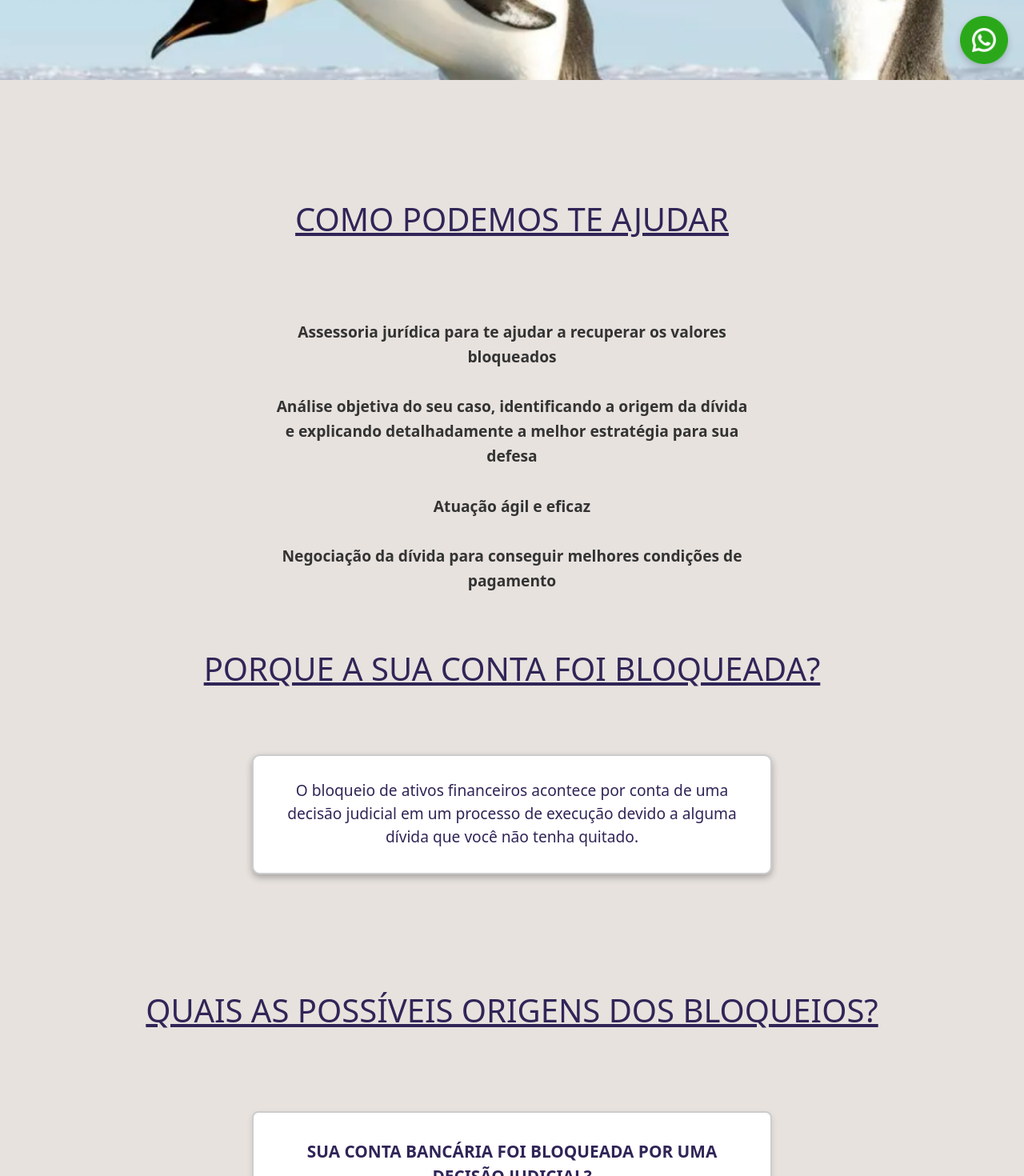
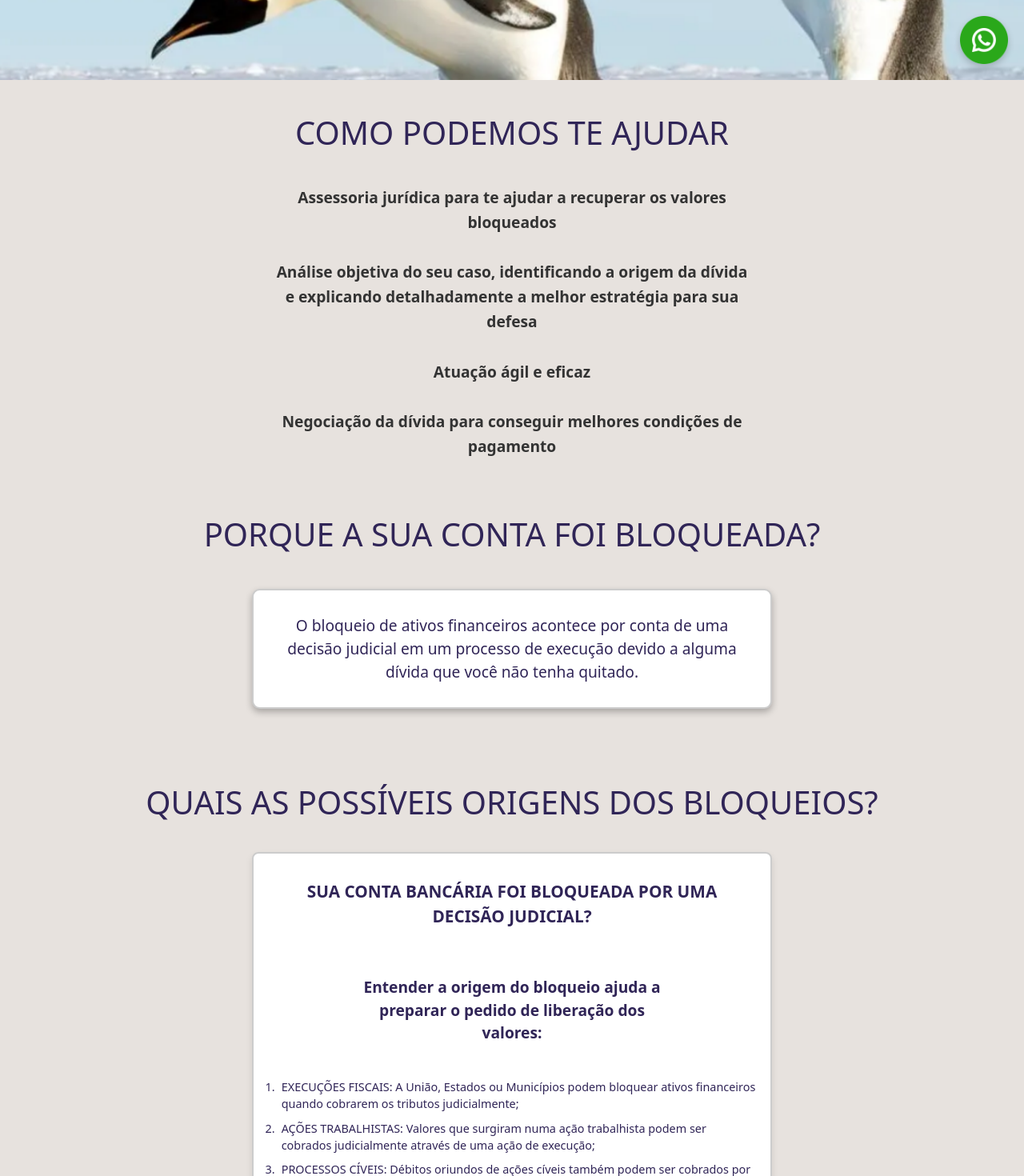
Before and after one commit to Ikejiri-1/pagina-advogados-next, a Next.js app: page / in a window 1280 px wide. Shown: the part 700-2170 px from the top of the page at 80% size. Built offline with nearby package versions, Linux system fonts and the light colour scheme.

Commit message:
organização do layout da página

```diff
--- a/src/app/globals.css
+++ b/src/app/globals.css
@@ -7,10 +7,11 @@
 :root {
   --dark-blue: #302557;
   --gray: rgb(255, 255, 255);
+  --offWhite: #e7e2de;
 }
 
 body {
-  background-color: #e7e2de;
+  background-color: var(--offWhite);
 }
 
 h2 {
--- a/src/app/page.css
+++ b/src/app/page.css
@@ -6,18 +6,30 @@
   display: flex;
   flex-direction: column;
   align-items: center;
-  margin: 3em auto;
+  margin: 0 auto;
 }
 
 .image-container {
   display: flex;
-  justify-content: center;
-  background-color: #333;
+  justify-content: space-around;
+  background-color: var(--dark-blue);
   width: 100%;
   padding: 4em 0;
   box-shadow: 0 4px 8px rgba(0, 0, 0, 0.1);
 }
 
+.img-lawyers {
+  border-radius: 1.3em;
+  box-shadow: 4px 4px 12px rgba(0, 0, 0, 0.5);
+}
+
+.names {
+  display: flex;
+  justify-content: space-between;
+  margin: 0 3.7em;
+
+  color: var(--gray);
+}
 /* SOMENTE A IMAGEM */
 .image-animate {
   opacity: 0;
--- a/src/app/page.tsx
+++ b/src/app/page.tsx
@@ -57,8 +57,6 @@ export default function Home() {
         <BlockOriginsQuestions />
 
         <WhyIsPossible />
-
-        <AboutUs />
       </div>
       <div className="image-container">
         <figure ref={imageRef} className="image-animate">
@@ -66,8 +64,14 @@ export default function Home() {
             src={lawyers}
             alt="Foto dos advogados Caio Ikejiri e Caio Alves utilizando terno"
             width={400}
+            className="img-lawyers"
           />
+          <div className="names">
+            <p>Caio Ikejiri</p>
+            <p>Caio Alves</p>
+          </div>
         </figure>
+        <AboutUs />
       </div>
     </section>
   );
--- a/src/components/AboutUs/aboutus.css
+++ b/src/components/AboutUs/aboutus.css
@@ -1,7 +1,6 @@
 .about-us-title {
   font-size: 2.5em;
   text-align: center;
-  text-decoration: underline;
 }
 
 .about-us-list,
@@ -21,8 +20,11 @@
 .about-us-list li span {
   font-size: 1.2em;
   font-weight: 600;
-  color: var(--dark-blue);
+  color: var(--offWhite);
   line-height: 1.6em;
+}
+.about-us-title {
+  color: var(--offWhite);
 }
 
 .about-us.animate .about-us-title {
--- a/src/components/BlockOriginsQuestion/blockorigins.css
+++ b/src/components/BlockOriginsQuestion/blockorigins.css
@@ -3,14 +3,14 @@
   flex-direction: column;
   align-items: center;
   gap: 2em;
-  margin: 4em auto;
+  margin: 3em auto;
 }
 
 /* TÍTULO */
 .block-title {
   font-size: 2.5em;
   text-align: center;
-  text-decoration: underline;
+
   opacity: 0;
   transform: translateY(30px);
 }
--- a/src/components/Card/card.css
+++ b/src/components/Card/card.css
@@ -1,5 +1,5 @@
 .card-with-title {
-  margin: 4em auto;
+  margin: 0 auto;
   padding: 1em;
   border: 2px solid #ccc;
   border-radius: 0.5em;
@@ -14,7 +14,7 @@
   color: var(--dark-blue);
 }
 .card-unique-content {
-  margin: 4em auto;
+  margin: 2em auto;
   padding: 1em;
   border: 2px solid #ccc;
   border-radius: 0.5em;
--- a/src/components/HelpContent/helpcontent.css
+++ b/src/components/HelpContent/helpcontent.css
@@ -10,9 +10,8 @@
 }
 
 .title {
-  margin: 2em 0;
+  margin: 0.5em 0;
   font-size: 2.5em;
-  text-decoration: underline;
 }
 
 .main-content-title.animate {
--- a/src/components/WhyBlocked/whyblocked.css
+++ b/src/components/WhyBlocked/whyblocked.css
@@ -3,7 +3,7 @@
   transform: translateY(30px);
   font-size: 2.5em;
   text-align: center;
-  text-decoration: underline;
+
   color: var(--dark-blue);
 }
 .card-unique-content {
--- a/src/components/WhyIsPossible/whyispossible.css
+++ b/src/components/WhyIsPossible/whyispossible.css
@@ -1,14 +1,15 @@
 .why-title {
   font-size: 2.5em;
   text-align: center;
-  text-decoration: underline;
   opacity: 0;
   transform: translateY(30px);
+  margin-bottom: 1em;
 }
 
 .card-wrapper {
   opacity: 0;
   transform: translateY(40px);
+  margin-bottom: 1em;
 }
 
 .why-is-possible.animate .why-title {
```
